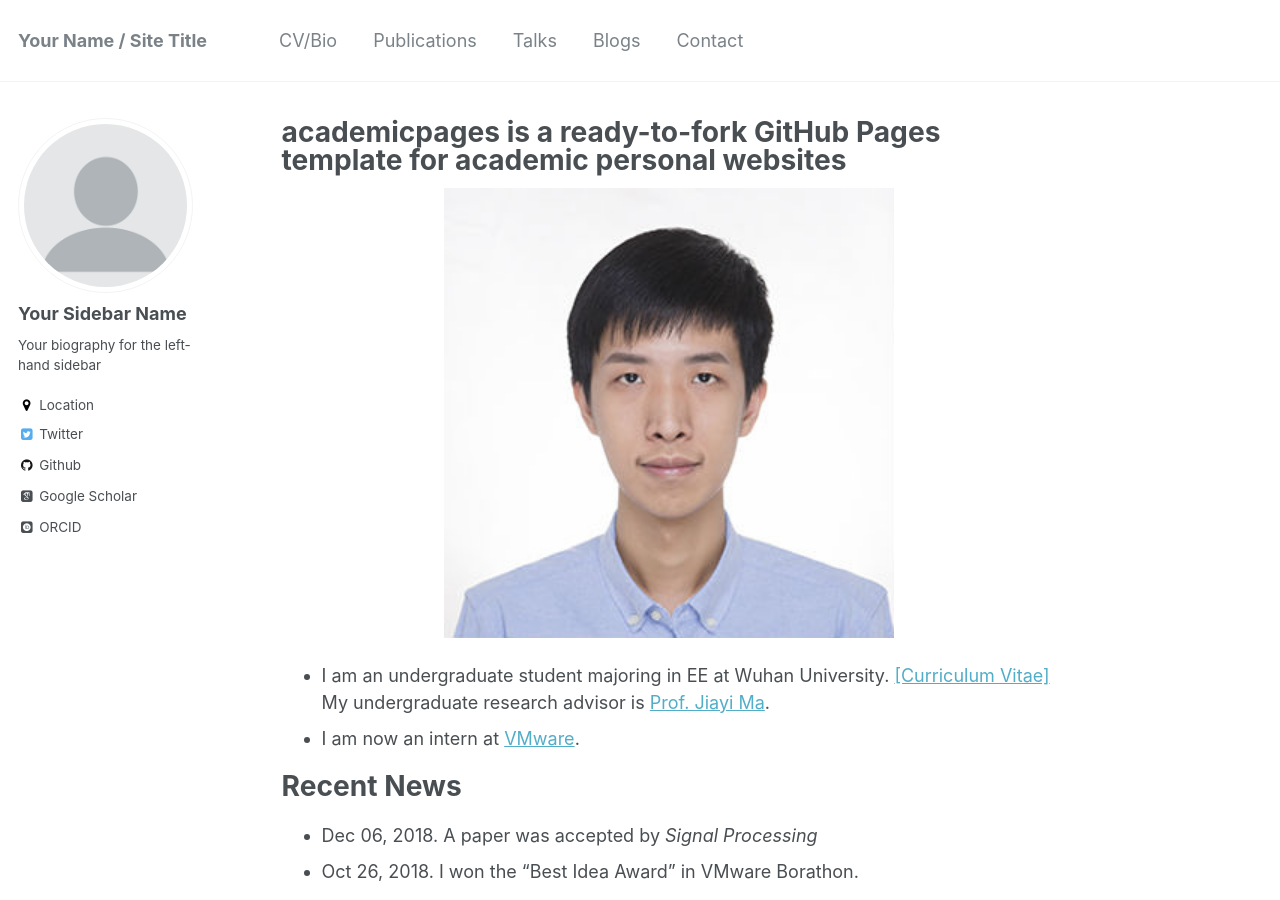
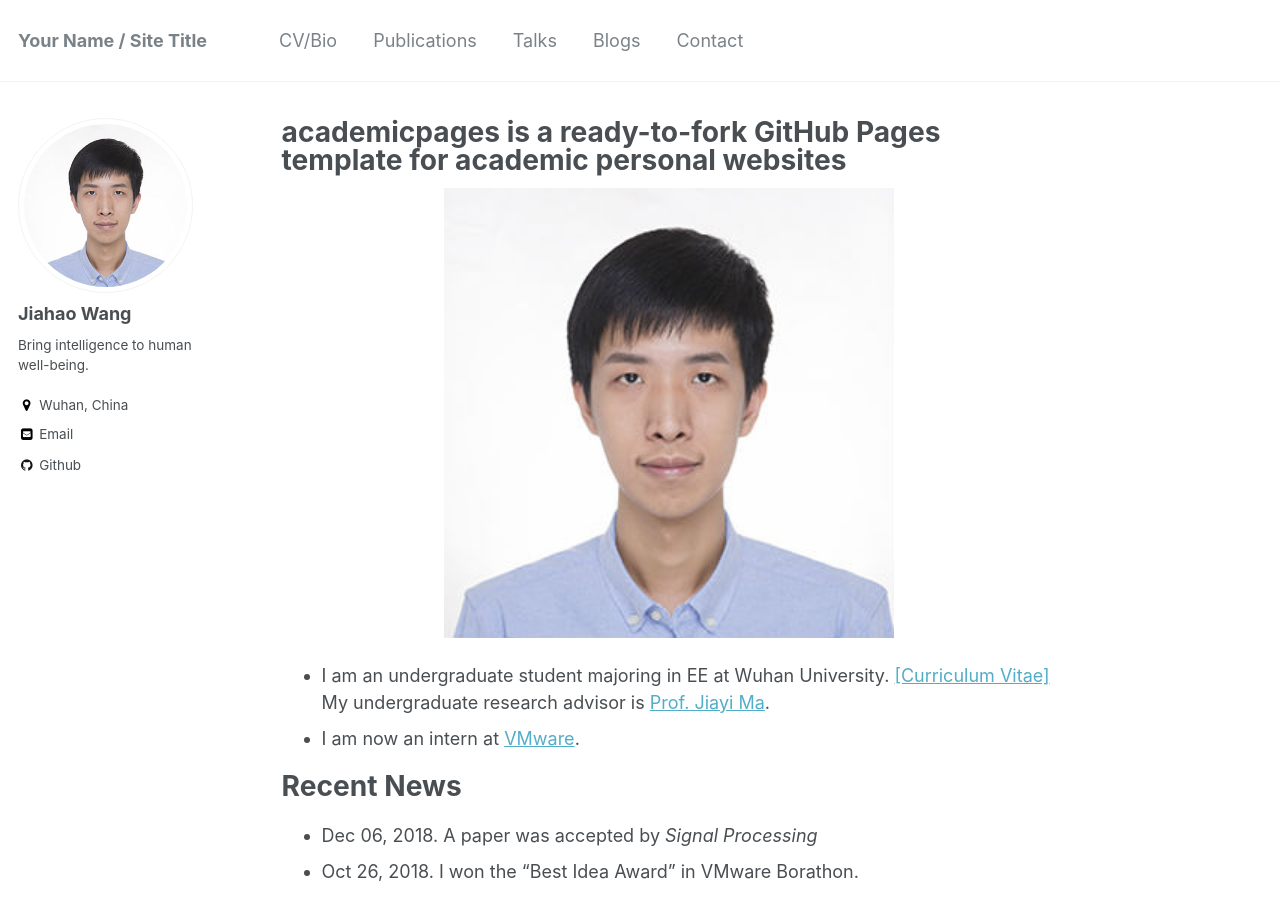
Before and after one commit to JiahaoPlus/JiahaoPlus.github.io, a Jekyll site: the page built from _pages/about.md, in a window 1280 px wide and 900 px high. Built offline with Jekyll 4.4.1, drawn with Linux system fonts in a browser that asks for light colours; some web fonts are replaced.

Commit message:
Update _config.yml

```diff
--- a/_config.yml
+++ b/_config.yml
@@ -11,9 +11,9 @@ title                    : "Your Name / Site Title"
 title_separator          : "-"
 name                     : &name "Your Name"
 description              : &description "personal description"
-url                      : https://academicpages.github.io # the base hostname & protocol for your site e.g. "https://mmistakes.github.io"
+url                      : https://JiahaoPlus.github.io # the base hostname & protocol for your site e.g. "https://mmistakes.github.io"
 baseurl                  : "" # the subpath of your site, e.g. "/blog"
-repository               : "academicpages/academicpages.github.io"
+repository               : "JiahaoPlus/JiahaoPlus.github.io"
 teaser                   :  # filename of teaser fallback teaser image placed in /images/, .e.g. "500x300.png"
 breadcrumbs              : false # true, false (default)
 words_per_minute         : 160
@@ -80,13 +80,13 @@ analytics:
 
 # Site Author
 author:
-  name             : "Your Sidebar Name"
-  avatar           : "profile.png"
-  bio              : "Your biography for the left-hand sidebar"
-  location         : "Location"
+  name             : "Jiahao Wang"
+  avatar           : "bio-photo-0.jpg"
+  bio              : "Bring intelligence to human well-being."
+  location         : "Wuhan, China"
   employer         :
-  googlescholar    : "http://yourfullgooglescholarurl.com"
-  email            :
+  googlescholar    :
+  email            : "jiahaowang616@gmail.com"
   uri              :
   bitbucket        :
   codepen          :
@@ -94,19 +94,19 @@ author:
   flickr           :
   facebook         :
   foursquare       :
-  github           : "academicpages"
+  github           : "JiahaoPlus"
   google_plus      :
   keybase          :
   instagram        :
   lastfm           :
   linkedin         :
-  orcid            : "http://orcid.org/yourorcidurl"
+  orcid            : #"http://orcid.org/yourorcidurl"
   pinterest        :
   soundcloud       :
   stackoverflow    : # http://stackoverflow.com/users/123456/username
   steam            :
   tumblr           :
-  twitter          : "replacethistwitterhandle"
+  twitter          :
   vine             :
   weibo            :
   xing             :
```
